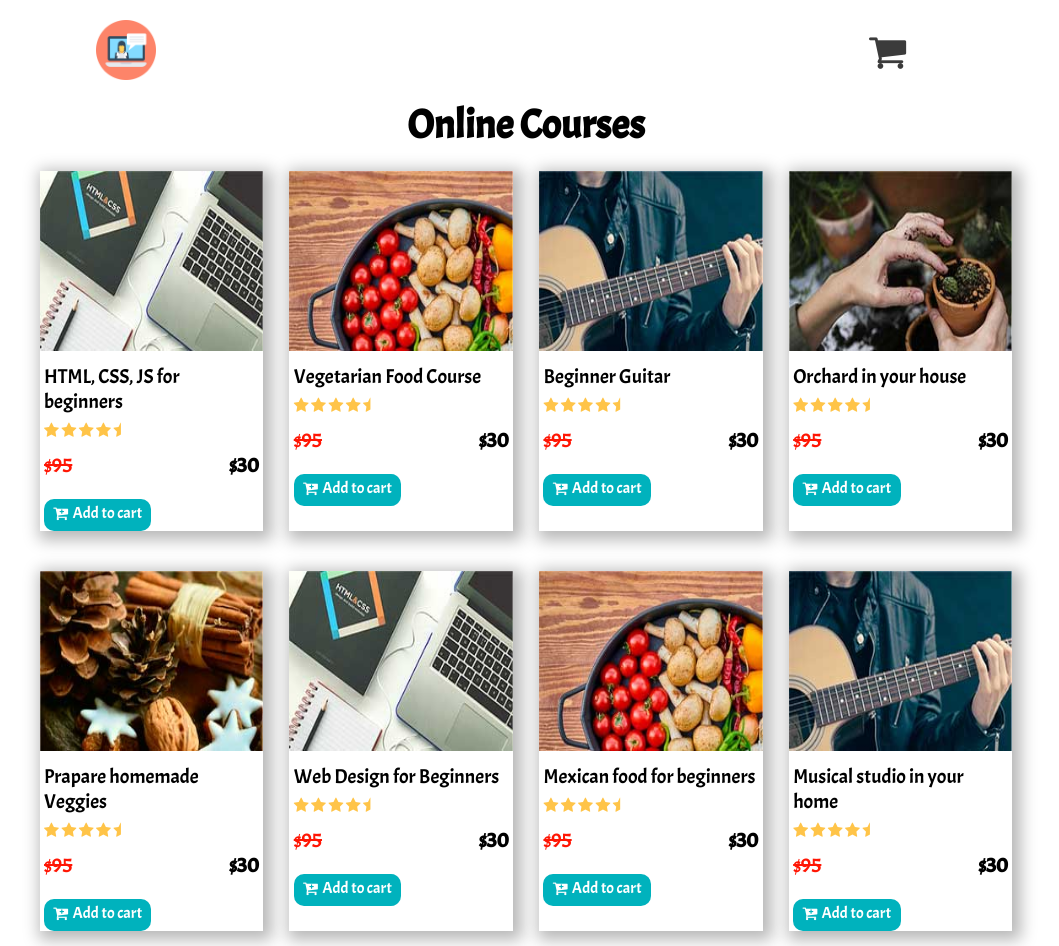
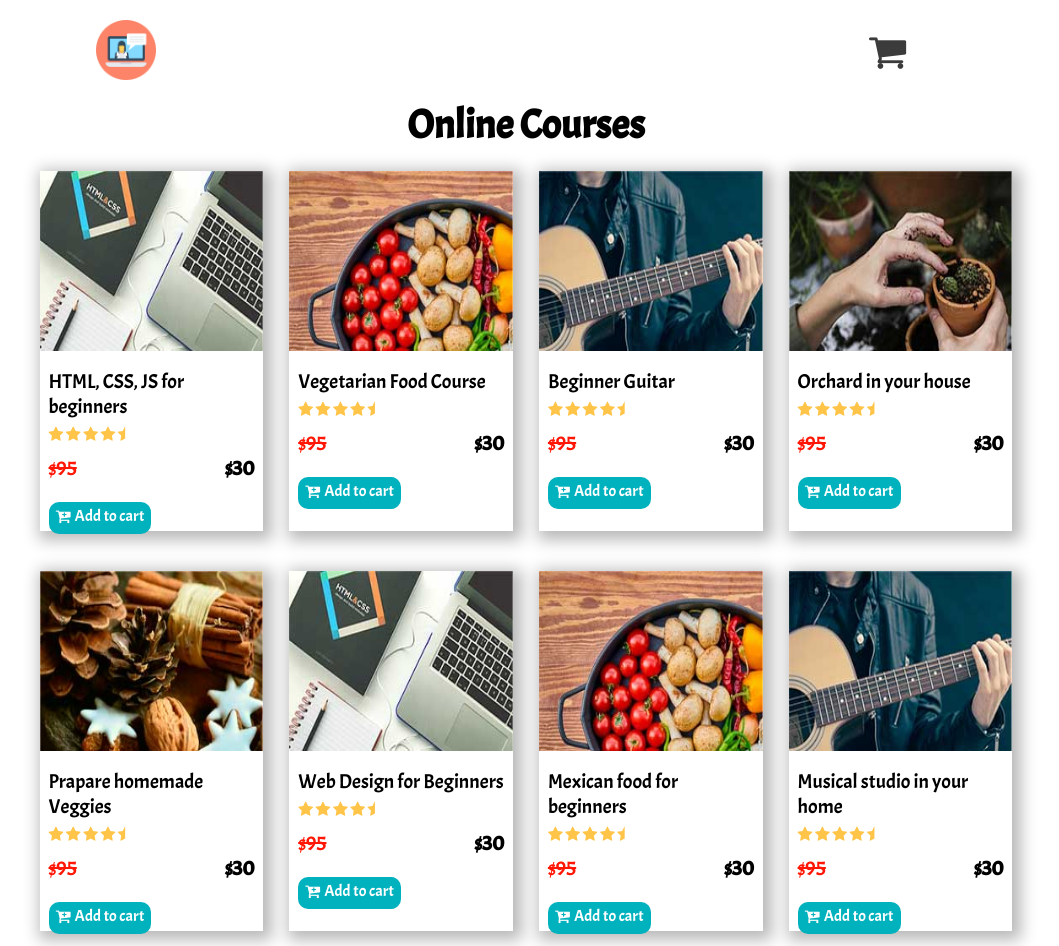
Before and after one commit to Adventure-maker/E-commerce, a plain HTML site: page index.html in a window 1280 px wide. Shown: the top 946 px of the page, without its empty margins (114-1173 px from the left). Drawn offline with Linux system fonts and the light colour scheme.

Commit message:
fourth commit

```diff
--- a/style.css
+++ b/style.css
@@ -42,6 +42,7 @@ a {
     padding: 0;
     text-decoration: none;
     color: inherit;
+    outline: none;
 }
 
 #main {
@@ -106,7 +107,7 @@ footer {
 
 .about {
     margin-top: 4%;
-    padding: 2%;
+    padding: 4%;
 }
 
 .cost {
```
